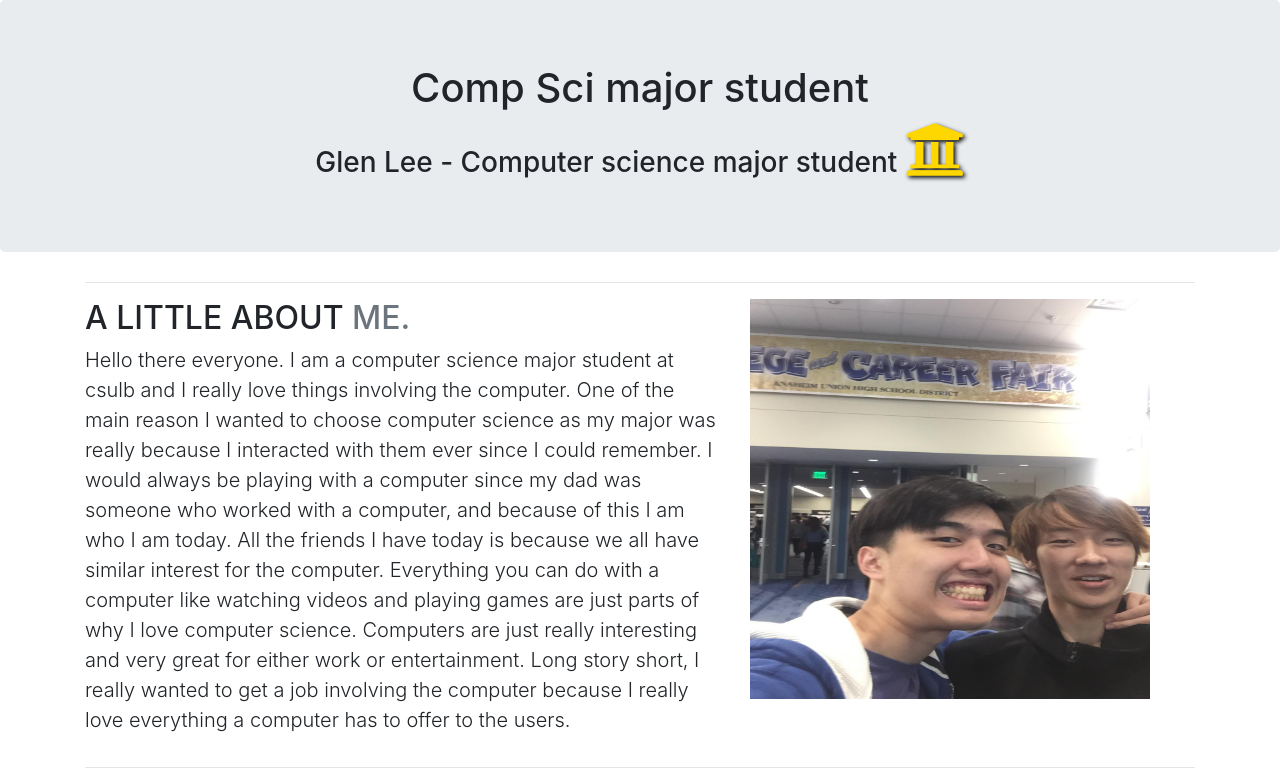
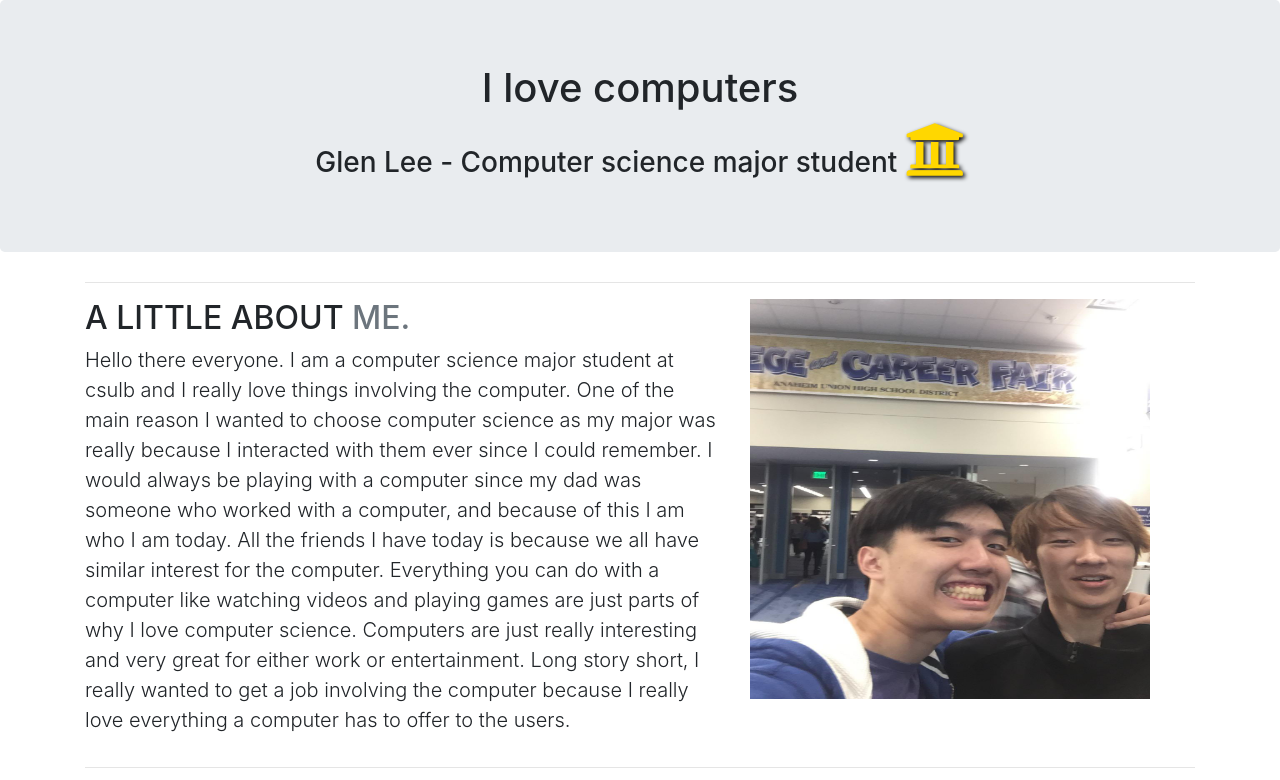
Before and after one commit to 108gameboy/BootStrap, a plain HTML site: page index.html in a window 1280 px wide. Shown: the top 780 px of the page. Drawn offline with nearby package versions, Linux system fonts and the light colour scheme.

Commit message:
Update index.html

```diff
--- a/index.html
+++ b/index.html
@@ -16,7 +16,7 @@
 <body>
 
 <div class="jumbotron text-center" style="margin-bottom:0">
-    <h1>Comp Sci major student </h1>
+    <h1>I love computers </h1>
   <h3>Glen Lee - Computer science major student <i class="fas fa-university" style="font-size:60px;color:gold;text-shadow:2px 2px 4px #000000;"></i></h3>
 
 </div>
```
